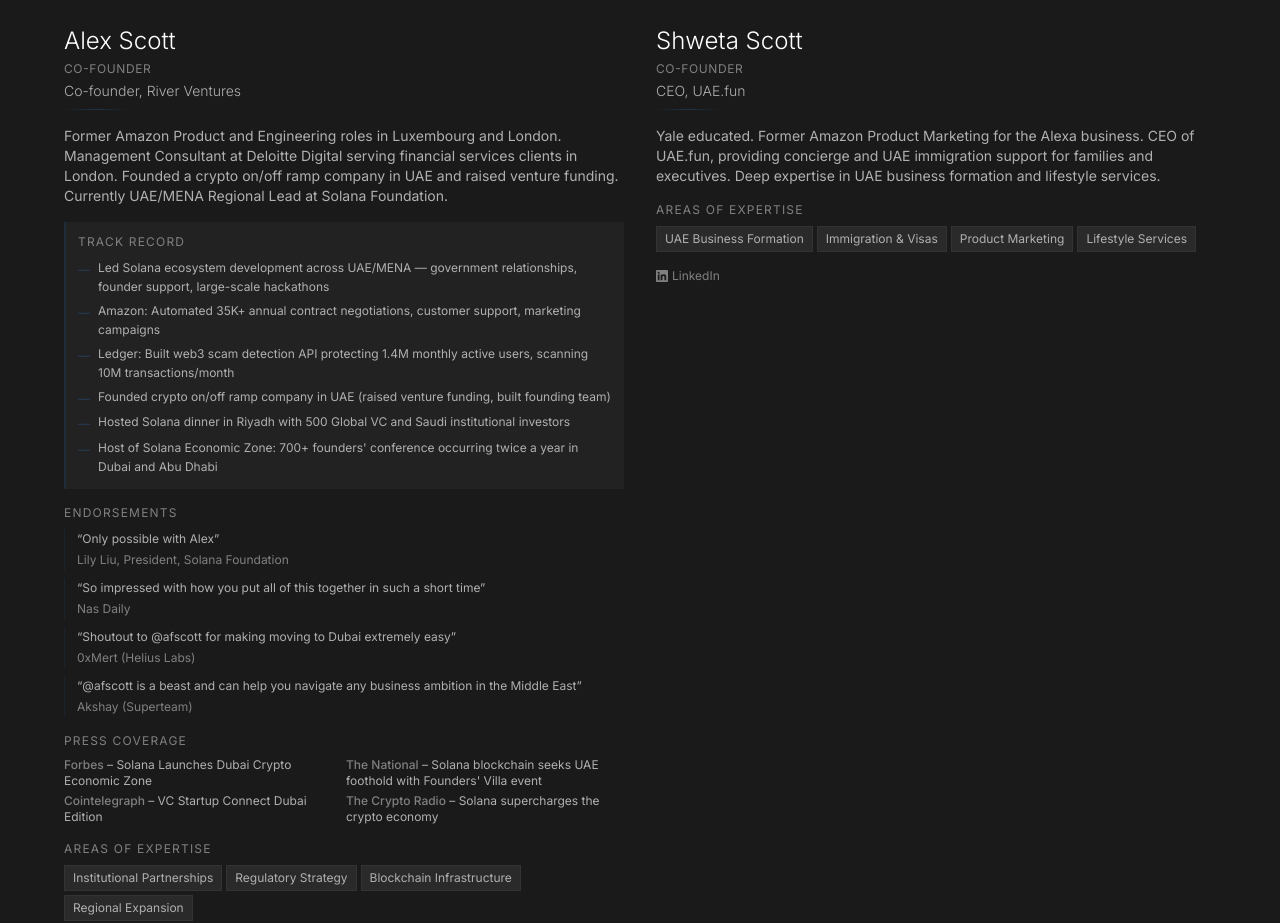
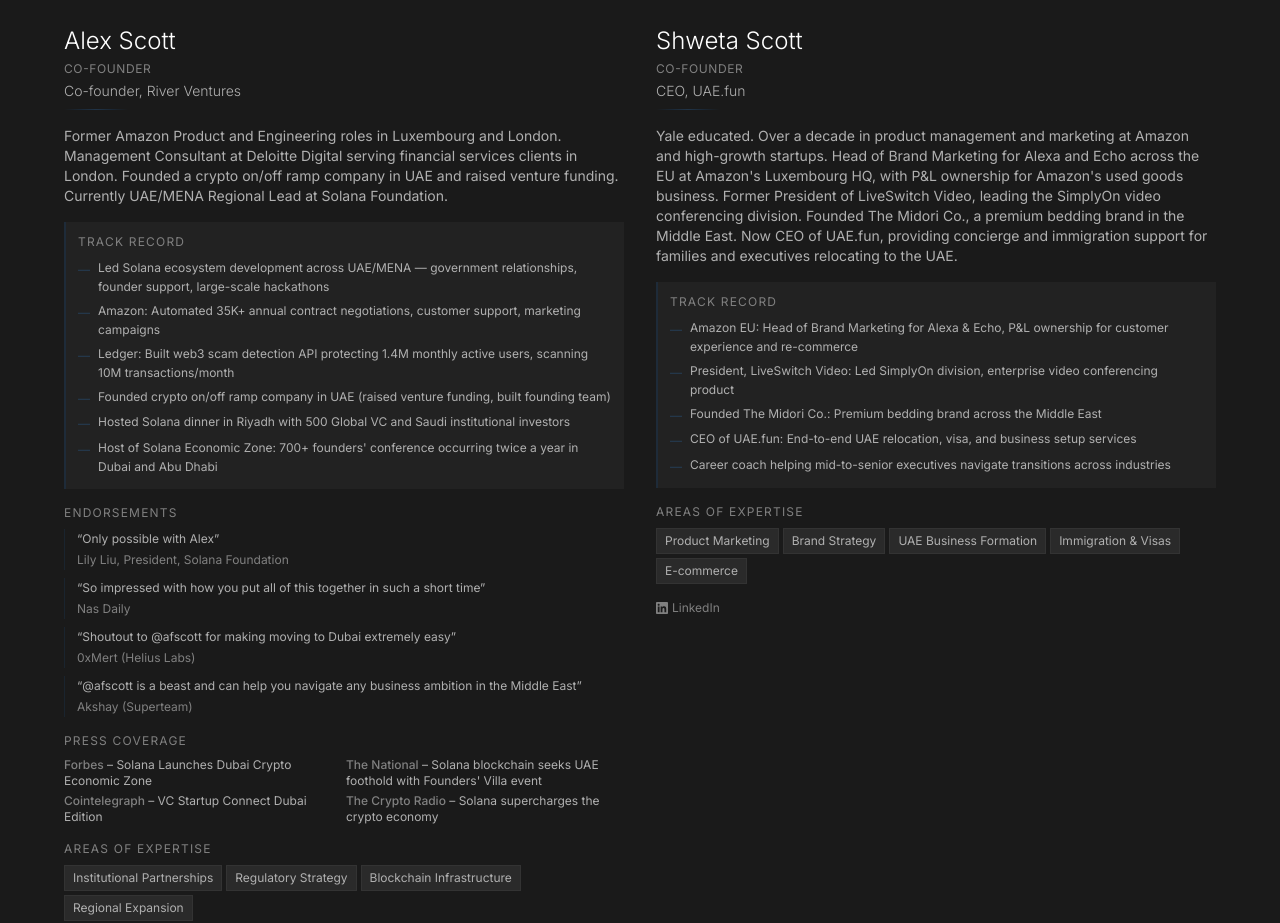
Before and after one commit to riverventures/riverventures-site, a Next.js app: page / in a window 1280 px wide. Shown: the part 2000-2923 px from the top of the page. Built offline with nearby package versions, Linux system fonts and the light colour scheme.

Commit message:
Expand Shweta bio: Amazon EU, LiveSwitch, Midori Co, career coaching. Fix LinkedIn URL

```diff
--- a/src/components/Team.tsx
+++ b/src/components/Team.tsx
@@ -32,9 +32,16 @@
       name: "Shweta Scott",
       title: "Co-founder",
       role: "CEO, UAE.fun",
-      bio: "Yale educated. Former Amazon Product Marketing for the Alexa business. CEO of UAE.fun, providing concierge and UAE immigration support for families and executives. Deep expertise in UAE business formation and lifestyle services.",
-      specialties: ["UAE Business Formation", "Immigration & Visas", "Product Marketing", "Lifestyle Services"],
-      social: { linkedin: "shwetascott" }
+      bio: "Yale educated. Over a decade in product management and marketing at Amazon and high-growth startups. Head of Brand Marketing for Alexa and Echo across the EU at Amazon's Luxembourg HQ, with P&L ownership for Amazon's used goods business. Former President of LiveSwitch Video, leading the SimplyOn video conferencing division. Founded The Midori Co., a premium bedding brand in the Middle East. Now CEO of UAE.fun, providing concierge and immigration support for families and executives relocating to the UAE.",
+      trackRecord: [
+        "Amazon EU: Head of Brand Marketing for Alexa & Echo, P&L ownership for customer experience and re-commerce",
+        "President, LiveSwitch Video: Led SimplyOn division, enterprise video conferencing product",
+        "Founded The Midori Co.: Premium bedding brand across the Middle East",
+        "CEO of UAE.fun: End-to-end UAE relocation, visa, and business setup services",
+        "Career coach helping mid-to-senior executives navigate transitions across industries"
+      ],
+      specialties: ["Product Marketing", "Brand Strategy", "UAE Business Formation", "Immigration & Visas", "E-commerce"],
+      social: { linkedin: "shwetajohri" }
     }
   ];
 
```
